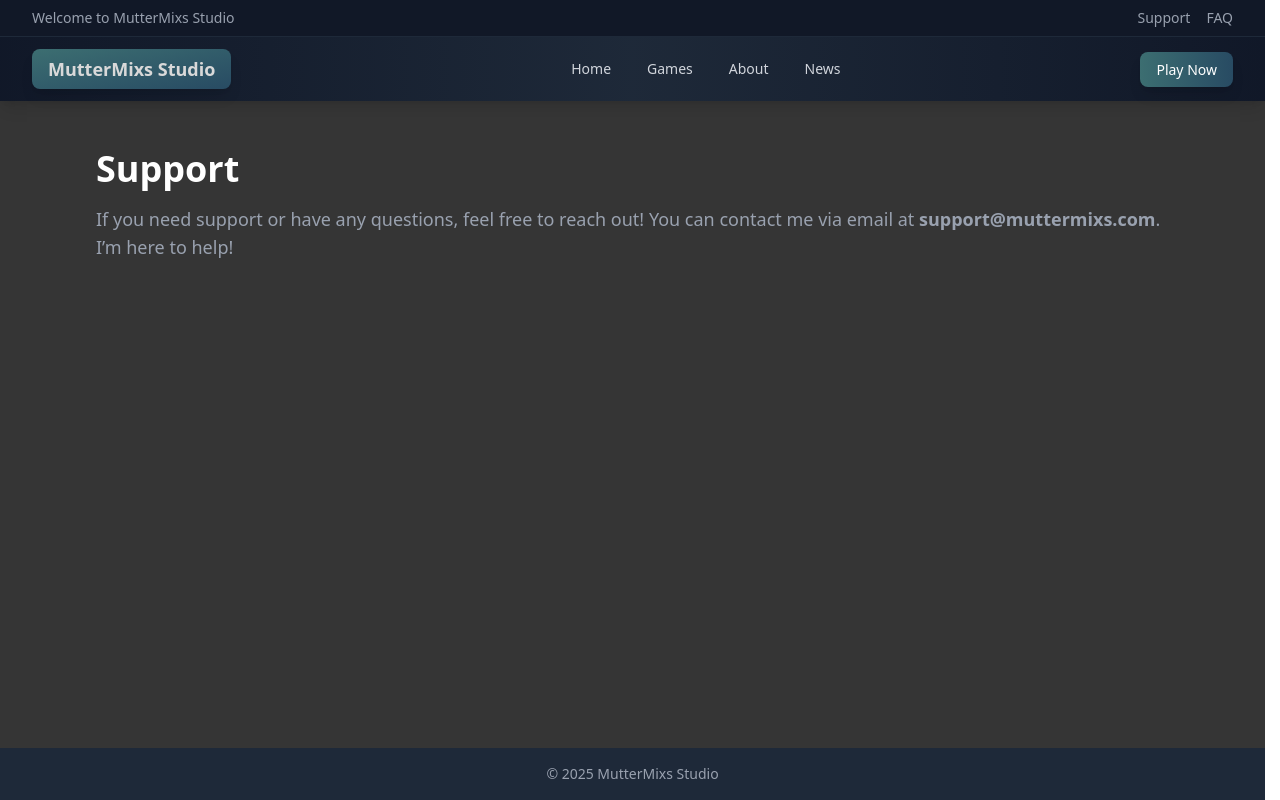
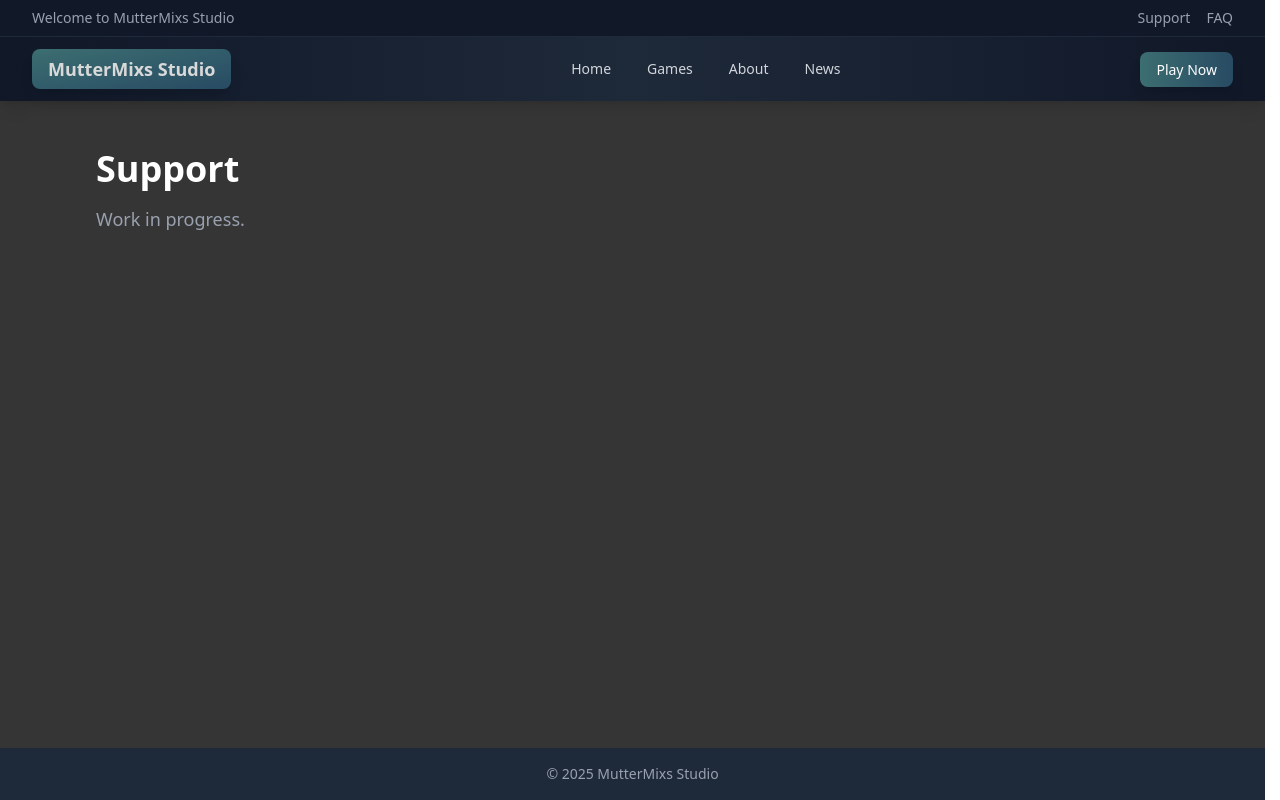
Before and after one commit to MutterMixs-Studio/muttermixs-website, a React (Vite) app: page /muttermixs-website/support in a window 1280 px wide. Built offline with nearby package versions, Linux system fonts and the light colour scheme.

Commit message:
support page

```diff
--- a/src/pages/Support.jsx
+++ b/src/pages/Support.jsx
@@ -11,8 +11,7 @@ export default function Support() {
             </TextHeader>
 
             <Text className="py-4">
-                If you need support or have any questions, feel free to reach out! You can contact me via email at
-                <span className="font-semibold"> support@muttermixs.com</span>. I’m here to help!
+                Work in progress.
             </Text>
 
 
```
